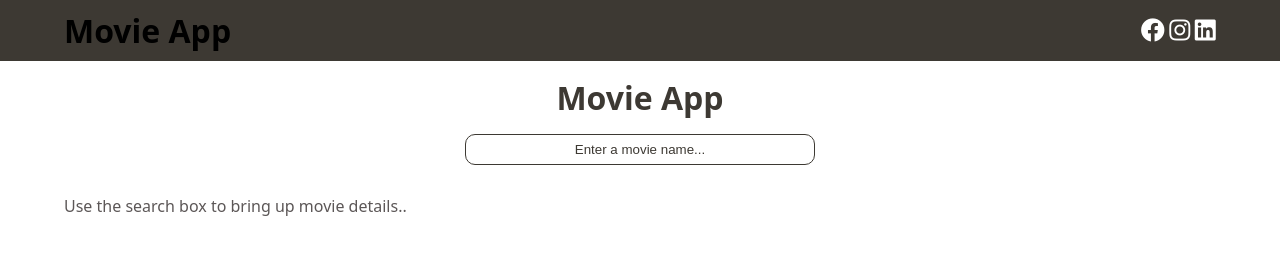
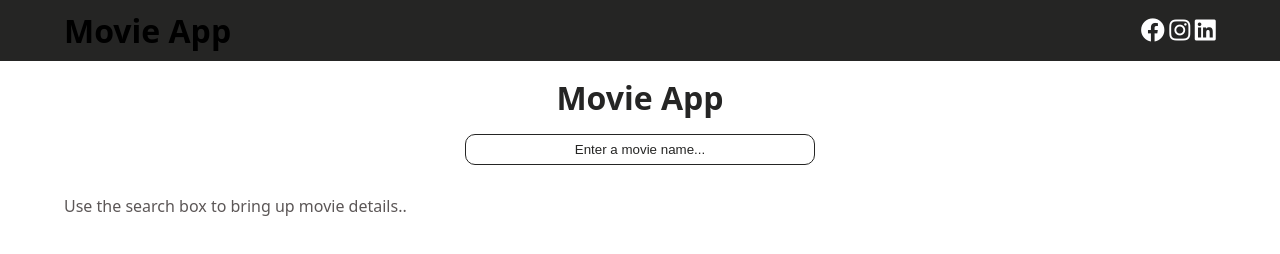
Before and after one commit to SophiaEllis-dot/Movie-seracher, a plain HTML site: page index.html in a window 1280 px wide. Drawn offline with nearby package versions, Linux system fonts and the light colour scheme.

Commit message:
edtied css

```diff
--- a/css/main.scss
+++ b/css/main.scss
@@ -1,5 +1,5 @@
 :root{
-    --primary: #3d3933;
+    --primary: #252524;
     --orange: rgb(190, 107, 30);
     --secondary: rgb(211, 197, 197);
 }
```
Also changed, not shown: css/main.css.
